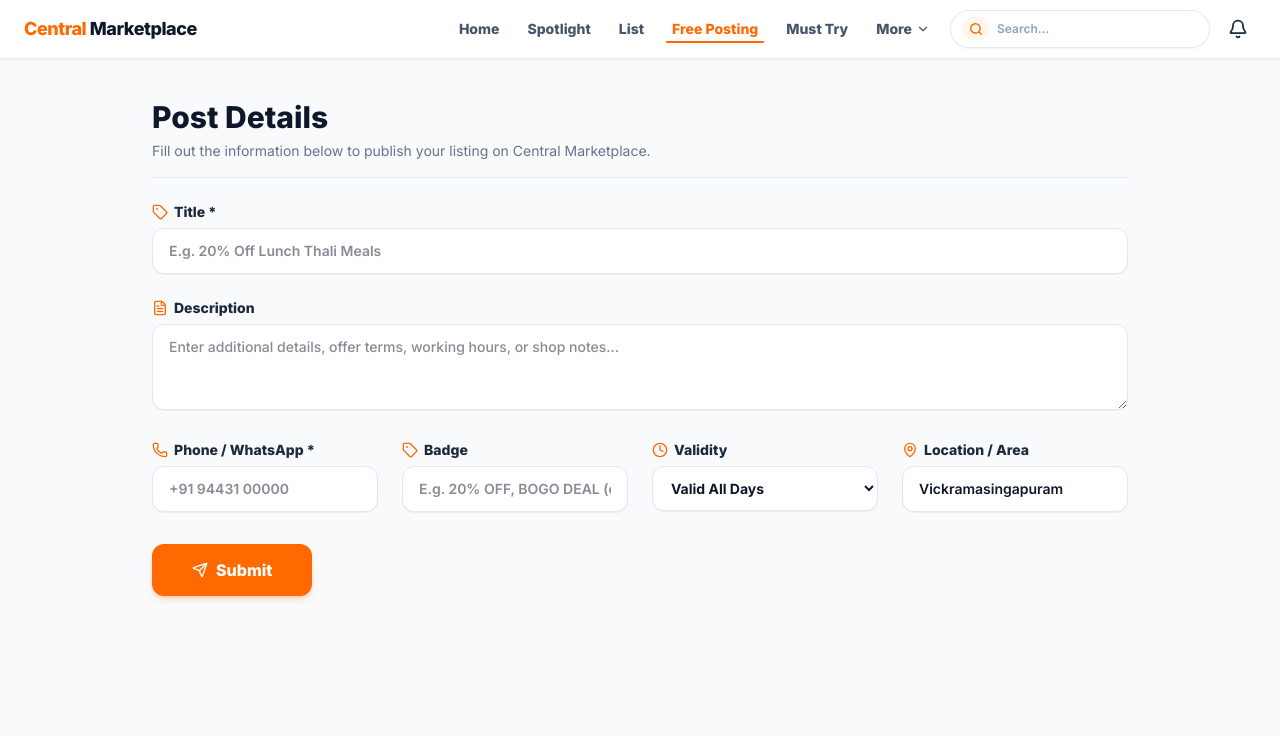
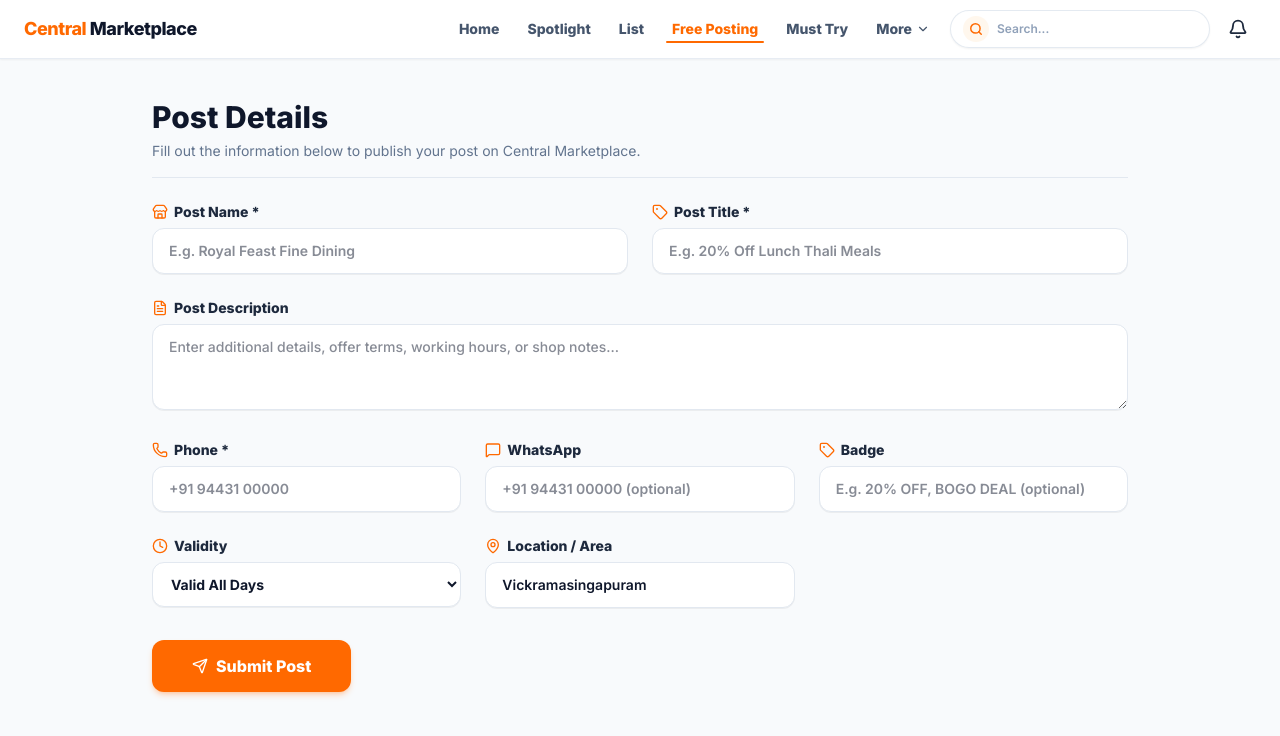
Before and after one commit to bala290498/central-marketplace-03, a Next.js app: page /register in a window 1280 px wide. Shown: the top 736 px of the page. Built offline with nearby package versions, Linux system fonts and the light colour scheme.

Commit message:
Support disabled Call/WhatsApp/Maps states, update Post form labels and WhatsApp submission to 9677691237

```diff
--- a/src/components/ListYourBusinessClient.tsx
+++ b/src/components/ListYourBusinessClient.tsx
@@ -10,11 +10,13 @@
   Clock,
   MapPin,
   Phone,
+  MessageSquare,
   FileText,
 } from "lucide-react";
 
 export function ListYourBusinessClient() {
   const [isSubmitted, setIsSubmitted] = useState(false);
+  const [submittedWhatsappUrl, setSubmittedWhatsappUrl] = useState("");
 
   // Form State matching list.json fields
   const [formData, setFormData] = useState({
@@ -22,6 +24,7 @@
     title: "",
     description: "",
     phone: "",
+    whatsapp: "",
     badge: "",
     validity: "Valid All Days",
     location: "Vickramasingapuram",
@@ -29,16 +32,35 @@
 
   const handleSubmit = (e: React.FormEvent) => {
     e.preventDefault();
+
+    const textLines = [
+      `*New Post Submission - Central Marketplace*`,
+      formData.business ? `• *Post Name:* ${formData.business}` : null,
+      formData.title ? `• *Post Title:* ${formData.title}` : null,
+      formData.description ? `• *Post Description:* ${formData.description}` : null,
+      formData.phone ? `• *Phone:* ${formData.phone}` : null,
+      formData.whatsapp ? `• *WhatsApp:* ${formData.whatsapp}` : null,
+      formData.badge ? `• *Badge:* ${formData.badge}` : null,
+      formData.validity ? `• *Validity:* ${formData.validity}` : null,
+      formData.location ? `• *Location:* ${formData.location}` : null,
+    ].filter(Boolean).join("\n");
+
+    const phoneNum = "919677691237";
+    const url = `https://wa.me/${phoneNum}?text=${encodeURIComponent(textLines)}`;
+    setSubmittedWhatsappUrl(url);
+    window.open(url, "_blank");
     setIsSubmitted(true);
   };
 
   const handleReset = () => {
     setIsSubmitted(false);
+    setSubmittedWhatsappUrl("");
     setFormData({
       business: "",
       title: "",
       description: "",
       phone: "",
+      whatsapp: "",
       badge: "",
       validity: "Valid All Days",
       location: "Vickramasingapuram",
@@ -57,18 +79,29 @@
               <CheckCircle2 className="w-8 h-8" />
             </div>
             <h2 className="text-2xl sm:text-3xl font-extrabold text-slate-900">
-              Registration Received!
+              Post Prepared for WhatsApp!
             </h2>
             <p className="text-sm sm:text-base text-slate-600 max-w-md mx-auto leading-relaxed">
-              Thank you! Our onboarding team will verify your details and publish your listing shortly.
+              We&apos;ve formatted your post details. If WhatsApp didn&apos;t open automatically, click the button below to send your details directly to 9677691237.
             </p>
-            <div className="pt-4">
+            <div className="pt-4 flex flex-col sm:flex-row items-center justify-center gap-3">
+              {submittedWhatsappUrl && (
+                <a
+                  href={submittedWhatsappUrl}
+                  target="_blank"
+                  rel="noopener noreferrer"
+                  className="px-8 py-3 rounded-xl bg-emerald-600 hover:bg-emerald-700 text-white text-sm font-extrabold transition-colors shadow-md shadow-emerald-600/25 inline-flex items-center gap-2"
+                >
+                  <MessageSquare className="w-4 h-4" />
+                  <span>Send via WhatsApp (+91 96776 91237)</span>
+                </a>
+              )}
               <button
                 type="button"
                 onClick={handleReset}
                 className="px-8 py-3 rounded-xl bg-slate-100 hover:bg-slate-200 text-slate-800 text-sm font-bold transition-colors cursor-pointer"
               >
-                Submit Another Listing
+                Submit Another Post
               </button>
             </div>
           </div>
@@ -80,15 +113,33 @@
                 Post Details
               </h1>
               <p className="text-xs sm:text-sm text-slate-500 mt-1">
-                Fill out the information below to publish your listing on Central Marketplace.
+                Fill out the information below to publish your post on Central Marketplace.
               </p>
             </div>
 
-            {/* Title Field */}
+            {/* Row 1: Post Name & Post Title */}
+            <div className="grid grid-cols-1 sm:grid-cols-2 gap-4 sm:gap-6">
+              <div>
+                <label className="block text-xs sm:text-sm font-extrabold text-slate-800 mb-1.5 flex items-center gap-1.5">
+                  <Store className="w-4 h-4 text-orange-500" />
+                  <span>Post Name *</span>
+                </label>
+                <input
+                  type="text"
+                  required
+                  value={formData.business}
+                  onChange={(e) =>
+                    setFormData({ ...formData, business: e.target.value })
+                  }
+                  placeholder="E.g. Royal Feast Fine Dining"
+                  className="w-full px-4 py-3 rounded-xl border border-slate-200 bg-white text-slate-900 text-sm font-semibold outline-none focus:border-orange-500 focus:ring-1 focus:ring-orange-500 shadow-2xs"
+                />
+              </div>
+
               <div>
                 <label className="block text-xs sm:text-sm font-extrabold text-slate-800 mb-1.5 flex items-center gap-1.5">
                   <Tag className="w-4 h-4 text-orange-500" />
-                <span>Title *</span>
+                  <span>Post Title *</span>
                 </label>
                 <input
                   type="text"
@@ -101,12 +152,13 @@
                   className="w-full px-4 py-3 rounded-xl border border-slate-200 bg-white text-slate-900 text-sm font-semibold outline-none focus:border-orange-500 focus:ring-1 focus:ring-orange-500 shadow-2xs"
                 />
               </div>
+            </div>
 
-            {/* Row 2: Description (Optional) */}
+            {/* Row 2: Post Description (Optional) */}
             <div>
               <label className="block text-xs sm:text-sm font-extrabold text-slate-800 mb-1.5 flex items-center gap-1.5">
                 <FileText className="w-4 h-4 text-orange-500" />
-                <span>Description</span>
+                <span>Post Description</span>
               </label>
               <textarea
                 rows={3}
@@ -119,12 +171,12 @@
               />
             </div>
 
-            {/* Row 3: Phone / WhatsApp (Required), Badge (Optional), Validity (Optional), Location / Area (Optional) */}
-            <div className="grid grid-cols-1 sm:grid-cols-2 lg:grid-cols-4 gap-4 sm:gap-6">
+            {/* Row 3: Phone, WhatsApp, Badge, Validity, Location */}
+            <div className="grid grid-cols-1 sm:grid-cols-2 lg:grid-cols-3 gap-4 sm:gap-6">
               <div>
                 <label className="block text-xs sm:text-sm font-extrabold text-slate-800 mb-1.5 flex items-center gap-1.5">
                   <Phone className="w-4 h-4 text-orange-500" />
-                  <span>Phone / WhatsApp *</span>
+                  <span>Phone *</span>
                 </label>
                 <input
                   type="tel"
@@ -134,6 +186,22 @@
                     setFormData({ ...formData, phone: e.target.value })
                   }
                   placeholder="+91 94431 00000"
+                  className="w-full px-4 py-3 rounded-xl border border-slate-200 bg-white text-slate-900 text-sm font-semibold outline-none focus:border-orange-500 focus:ring-1 focus:ring-orange-500 shadow-2xs"
+                />
+              </div>
+
+              <div>
+                <label className="block text-xs sm:text-sm font-extrabold text-slate-800 mb-1.5 flex items-center gap-1.5">
+                  <MessageSquare className="w-4 h-4 text-orange-500" />
+                  <span>WhatsApp</span>
+                </label>
+                <input
+                  type="tel"
+                  value={formData.whatsapp}
+                  onChange={(e) =>
+                    setFormData({ ...formData, whatsapp: e.target.value })
+                  }
+                  placeholder="+91 94431 00000 (optional)"
                   className="w-full px-4 py-3 rounded-xl border border-slate-200 bg-white text-slate-900 text-sm font-semibold outline-none focus:border-orange-500 focus:ring-1 focus:ring-orange-500 shadow-2xs"
                 />
               </div>
@@ -200,14 +268,12 @@
                 className="w-auto px-8 sm:px-10 py-3 sm:py-3.5 rounded-xl bg-orange-500 hover:bg-orange-600 text-white font-extrabold text-sm sm:text-base shadow-md shadow-orange-500/25 transition-all cursor-pointer inline-flex items-center justify-center gap-2"
               >
                 <Send className="w-4 h-4" />
-                <span>Submit</span>
+                <span>Submit Post</span>
               </button>
             </div>
           </form>
         )}
       </main>
-
-
     </div>
   );
 }
--- a/src/components/OfferCard.tsx
+++ b/src/components/OfferCard.tsx
@@ -237,14 +237,16 @@
             <span className="truncate">Call</span>
           </a>
         ) : (
-          <a
-            href="#"
-            onClick={(e) => e.preventDefault()}
-            className="flex-[3] min-w-0 flex items-center justify-center gap-1.5 py-2.5 px-3 rounded-none bg-emerald-600/80 text-white font-extrabold text-xs sm:text-sm shadow-xs transition-all duration-200 cursor-not-allowed opacity-90"
+          <button
+            type="button"
+            disabled
+            title="No Phone"
+            aria-label="No Phone"
+            className="flex-[3] min-w-0 flex items-center justify-center gap-1.5 py-2.5 px-3 rounded-none bg-slate-100 text-slate-400 border border-slate-200/60 font-bold text-xs sm:text-sm cursor-not-allowed opacity-70 flex-shrink-0"
           >
-            <Phone className="w-4 h-4 fill-current flex-shrink-0" />
+            <Phone className="w-4 h-4 text-slate-400 flex-shrink-0" />
             <span className="truncate">Call</span>
-          </a>
+          </button>
         )}
 
         {whatsappUrl ? (
--- a/src/components/SpotlightView.tsx
+++ b/src/components/SpotlightView.tsx
@@ -330,7 +330,7 @@
 
                       {/* Action Buttons */}
                       <div className="space-y-3 mt-auto">
-                        {cleanPhone && (
+                        {cleanPhone ? (
                           <a
                             href={`tel:${cleanPhone}`}
                             className="w-full flex items-center justify-center gap-2 py-2.5 px-3 bg-emerald-600 hover:bg-emerald-700 text-white font-extrabold text-xs shadow-xs transition-colors rounded-xl"
@@ -338,11 +338,22 @@
                             <Phone className="w-4 h-4 fill-current" />
                             <span>Call Merchant</span>
                           </a>
+                        ) : (
+                          <button
+                            type="button"
+                            disabled
+                            title="No Phone"
+                            aria-label="No Phone"
+                            className="w-full flex items-center justify-center gap-2 py-2.5 px-3 bg-slate-100 text-slate-400 border border-slate-200/60 font-extrabold text-xs cursor-not-allowed opacity-70 rounded-xl"
+                          >
+                            <Phone className="w-4 h-4 text-slate-400" />
+                            <span>Call Merchant</span>
+                          </button>
                         )}
 
                         {/* 3 Circular Action Icons with text placed outside below */}
                         <div className="flex items-center justify-around gap-2 pt-1">
-                          {whatsappUrl && (
+                          {whatsappUrl ? (
                             <a
                               href={whatsappUrl}
                               target="_blank"
@@ -357,9 +368,23 @@
                                 Chat
                               </span>
                             </a>
+                          ) : (
+                            <button
+                              type="button"
+                              disabled
+                              className="flex flex-col items-center gap-1 cursor-not-allowed opacity-60"
+                              title="WhatsApp Unavailable"
+                            >
+                              <div className="w-9.5 h-9.5 rounded-full bg-slate-100 border border-slate-200/60 shadow-2xs flex items-center justify-center text-slate-400">
+                                <WhatsAppIcon className="w-4.5 h-4.5 text-slate-400" />
+                              </div>
+                              <span className="text-[11px] font-bold text-slate-400">
+                                Chat
+                              </span>
+                            </button>
                           )}
 
-                          {mapLink && (
+                          {mapLink ? (
                             <a
                               href={mapLink}
                               target="_blank"
@@ -374,6 +399,20 @@
                                 Route
                               </span>
                             </a>
+                          ) : (
+                            <button
+                              type="button"
+                              disabled
+                              className="flex flex-col items-center gap-1 cursor-not-allowed opacity-60"
+                              title="Route Unavailable"
+                            >
+                              <div className="w-9.5 h-9.5 rounded-full bg-slate-100 border border-slate-200/60 shadow-2xs flex items-center justify-center text-slate-400">
+                                <Map className="w-4.5 h-4.5 text-slate-400" />
+                              </div>
+                              <span className="text-[11px] font-bold text-slate-400">
+                                Route
+                              </span>
+                            </button>
                           )}
 
                           <button
@@ -499,14 +538,16 @@
                           <span className="truncate">Call</span>
                         </a>
                       ) : (
-                        <a
-                          href="#"
-                          onClick={(e) => e.preventDefault()}
-                          className="flex-[3] min-w-0 flex items-center justify-center gap-1.5 py-2.5 px-3 rounded-none bg-emerald-600/80 text-white font-extrabold text-xs sm:text-sm shadow-xs transition-all duration-200 cursor-not-allowed opacity-90"
+                        <button
+                          type="button"
+                          disabled
+                          title="No Phone"
+                          aria-label="No Phone"
+                          className="flex-[3] min-w-0 flex items-center justify-center gap-1.5 py-2.5 px-3 rounded-none bg-slate-100 text-slate-400 border border-slate-200/60 font-bold text-xs sm:text-sm cursor-not-allowed opacity-70 flex-shrink-0"
                         >
-                          <Phone className="w-4 h-4 fill-current flex-shrink-0" />
+                          <Phone className="w-4 h-4 text-slate-400 flex-shrink-0" />
                           <span className="truncate">Call</span>
-                        </a>
+                        </button>
                       )}
 
                       {whatsappUrl ? (
```
Lines whose indentation alone changed are shown as unchanged.
